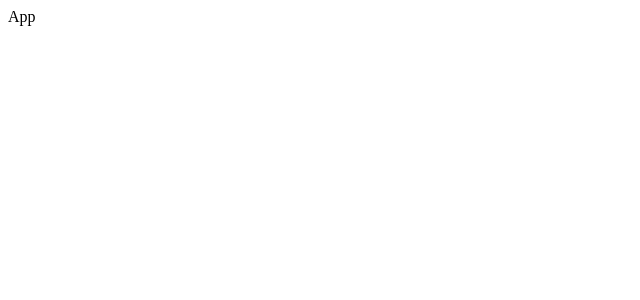
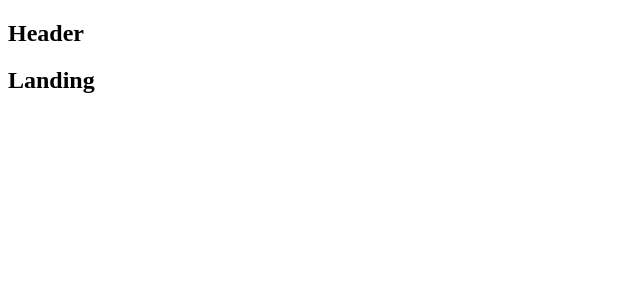
Before and after one commit to enzoi/FullStackNodeJS, a React (Create React App) app in the folder client/: page / in a window 1280 px wide. Shown: the top 300 px of the page, without its empty margins (0-640 px from the left). Built offline with nearby package versions, Linux system fonts and the light colour scheme.

Commit message:
React Router Setup

```diff
--- a/client/src/components/App.js
+++ b/client/src/components/App.js
@@ -1,8 +1,23 @@
 import React from 'react';
+import { BrowserRouter, Route } from 'react-router-dom';
+
+const Header = () => <h2>Header</h2>;
+const Dashboard = () => <h2>Dashboard</h2>;
+const SurveyNew = () => <h2>SurveyNew</h2>;
+const Landing = () => <h2>Landing</h2>;
 
 const App = () => {
     return (
-        <div>App</div>
+        <div>
+            <Header />
+            <BrowserRouter>
+                <div>
+                    <Route exact path="/" component={Landing} />
+                    <Route exact path="/surveys" component={Dashboard} />
+                    <Route path="/surveys/new" component={SurveyNew} />
+                </div>
+            </BrowserRouter>
+        </div>
     );
 }
 
```
Also changed, not shown: client/src/reducers/authReducer.js (line endings or trailing spaces).
